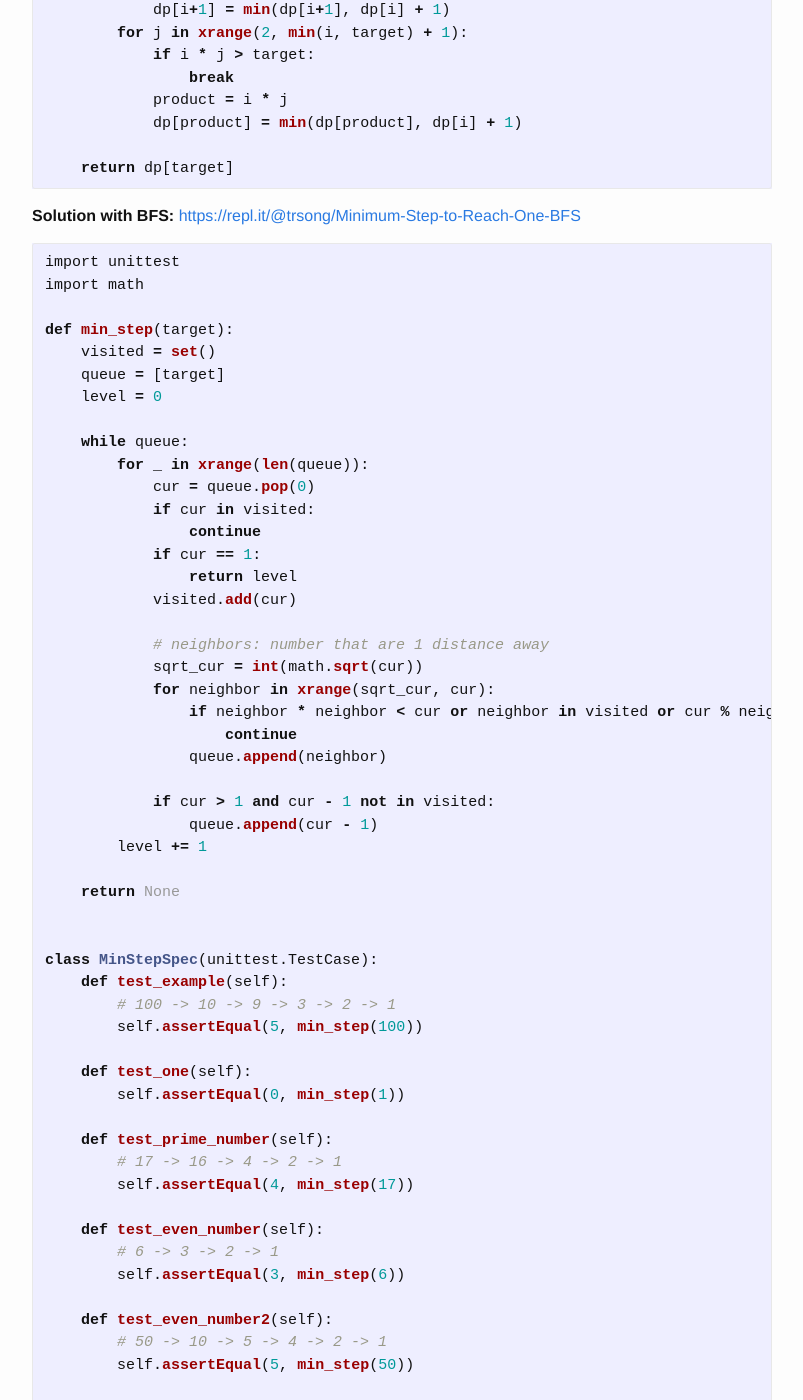
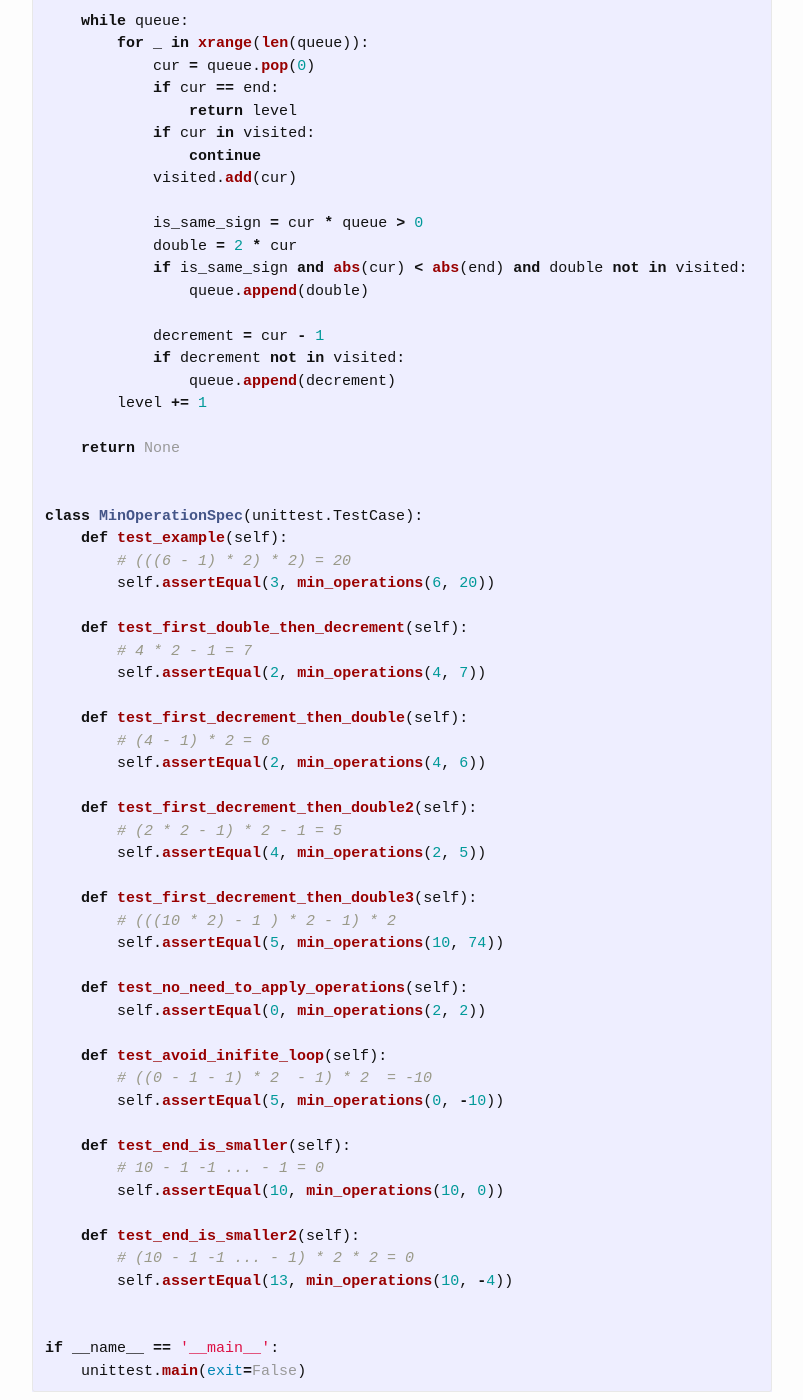
Before and after one commit to trsong/trsong.github.io, a Jekyll site: the page built from _posts/2020-02-01-DailyQuestionsFeb.md, in a window 1280 px wide and 1400 px high, scrolled down 1565 px. Shown: the whole window, without its empty margins (238-1041 px from the left). Built offline with Jekyll 4.4.1, drawn with Linux system fonts in a browser that asks for light colours; some of the changed text lies outside the part shown.

Commit message:
Add Solution to Feb 14 Question

````diff
--- a/_posts/2020-02-01-DailyQuestionsFeb.md
+++ b/_posts/2020-02-01-DailyQuestionsFeb.md
@@ -19,7 +19,17 @@ categories: Python/Java
 **Java Playground:** [https://repl.it/languages/java](https://repl.it/languages/java)
 
 
-### Feb 14, 2020 \[Medium\] Minimum Number of Operations
+### Feb 15, 2020 \[Easy\] Common Characters
+---
+> **Question:** Given n strings, find the common characters in all the strings. In simple words, find characters that appear in all the strings and display them in alphabetical order or lexicographical order.
+
+**Example:**
+```py
+common_characters(['google', 'facebook', 'youtube'])
+# ['e', 'o']
+```
+
+### Feb 14, 2020 \[Easy\] Minimum Number of Operations
 ---
 > **Question:** You are only allowed to perform 2 operations, multiply a number by 2, or subtract a number by 1. Given a number x and a number y, find the minimum number of operations needed to go from x to y.
 
@@ -27,6 +37,78 @@ categories: Python/Java
 ```py
 min_operations(6, 20) # returns 3
 # (((6 - 1) * 2) * 2) = 20 : 3 operations needed only
+```
+
+**Solution with BFS:** [https://repl.it/@trsong/Minimum-Number-of-Operations](https://repl.it/@trsong/Minimum-Number-of-Operations)
+```py
+import unittest
+
+def min_operations(start, end):
+    queue = [start]
+    level = 0
+    visited = set()
+
+    while queue:
+        for _ in xrange(len(queue)):
+            cur = queue.pop(0)
+            if cur == end:
+                return level
+            if cur in visited:
+                continue
+            visited.add(cur)
+
+            is_same_sign = cur * queue > 0
+            double = 2 * cur
+            if is_same_sign and abs(cur) < abs(end) and double not in visited:
+                queue.append(double)
+
+            decrement = cur - 1
+            if decrement not in visited:
+                queue.append(decrement)
+        level += 1
+
+    return None
+
+
+class MinOperationSpec(unittest.TestCase):
+    def test_example(self):
+        # (((6 - 1) * 2) * 2) = 20
+        self.assertEqual(3, min_operations(6, 20))
+
+    def test_first_double_then_decrement(self):
+        # 4 * 2 - 1 = 7
+        self.assertEqual(2, min_operations(4, 7))
+
+    def test_first_decrement_then_double(self):
+        # (4 - 1) * 2 = 6
+        self.assertEqual(2, min_operations(4, 6))
+
+    def test_first_decrement_then_double2(self):
+        # (2 * 2 - 1) * 2 - 1 = 5
+        self.assertEqual(4, min_operations(2, 5))
+
+    def test_first_decrement_then_double3(self):
+        # (((10 * 2) - 1 ) * 2 - 1) * 2
+        self.assertEqual(5, min_operations(10, 74))
+
+    def test_no_need_to_apply_operations(self):
+        self.assertEqual(0, min_operations(2, 2))
+
+    def test_avoid_inifite_loop(self):
+        # ((0 - 1 - 1) * 2  - 1) * 2  = -10
+        self.assertEqual(5, min_operations(0, -10))
+
+    def test_end_is_smaller(self):
+        # 10 - 1 -1 ... - 1 = 0
+        self.assertEqual(10, min_operations(10, 0))
+
+    def test_end_is_smaller2(self):
+        # (10 - 1 -1 ... - 1) * 2 * 2 = 0
+        self.assertEqual(13, min_operations(10, -4))
+
+
+if __name__ == '__main__':
+    unittest.main(exit=False)
 ```
 
 ### Feb 13, 2020 \[Easy\] Minimum Step to Reach One
````
